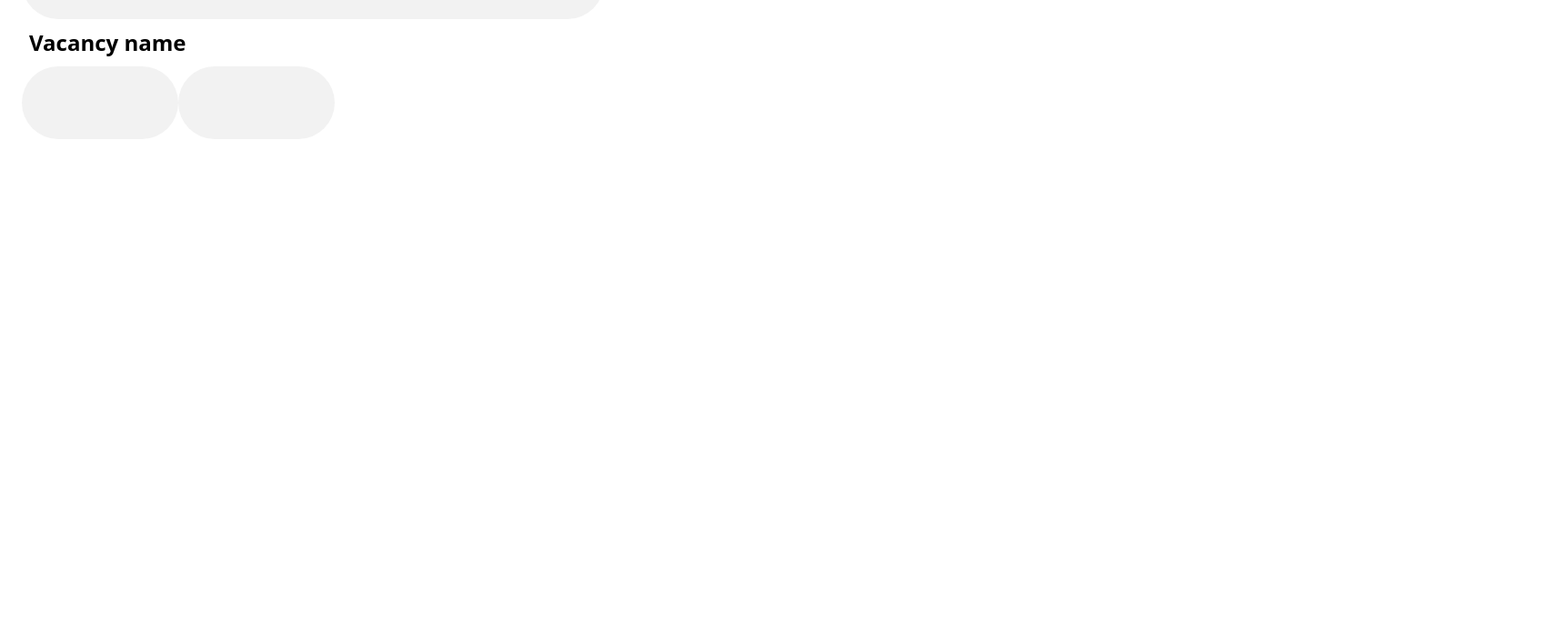
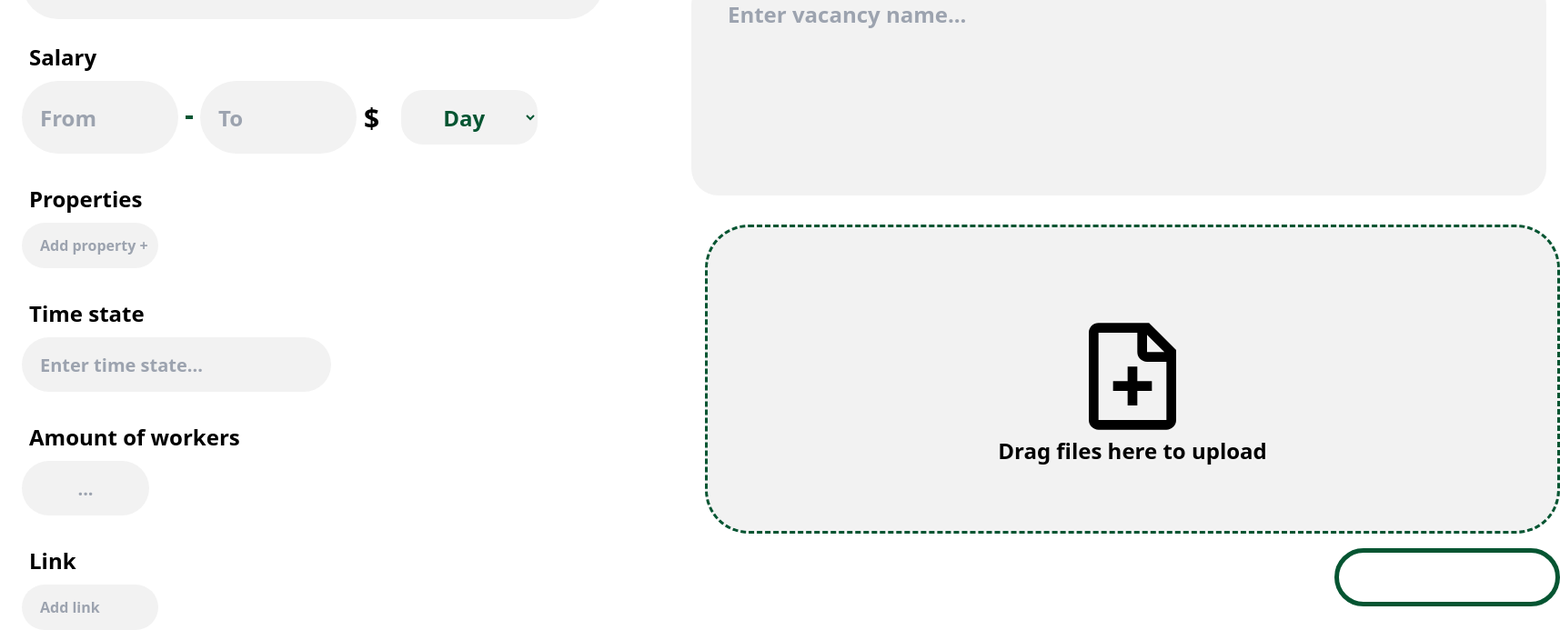
Before and after one commit to BALMUZDAQ-STUDIO/Freedom-hack-Front, a React (Vite) app: page /create in a window 1280 px wide. Shown: the part 335-1028 px from the top of the page at 91% size, 1715 px wide, since content can reach past the window. Before the commit the page ends 800 px from the top, so only its background shows below. Built offline with nearby package versions, Linux system fonts and the light colour scheme.

Commit message:
Update Create.jsx

```diff
--- a/src/pages/Create.jsx
+++ b/src/pages/Create.jsx
@@ -1,34 +1,199 @@
-import React, { useState } from 'react'
-import { Header } from '../modules'
+import React, { useState } from "react";
+import { Header } from "../modules";
+import { icons } from "../constants/index.js";
+import { CustomButton } from "../UI";
 function Create() {
-    const [name, setName] = useState("")
+    const [name, setName] = useState("");
+
+    const [files, setFiles] = useState([]);
+    const [uploadedFiles, setUploadedFiles] = useState([]);
+    const [uploadProgress, setUploadProgress] = useState(0);
+    function handleMultipleChange(event) {
+        setFiles([...event.target.files]);
+    }
+
+    const [inputValue, setInputValue] = useState("");
+    const [inputValue1, setInputValue1] = useState("");
+
+    const [createdObjects, setCreatedObjects] = useState([]);
+    const [createdObjects1, setCreatedObjects1] = useState([]);
+
+    const handleInputChange1 = (event) => {
+        setInputValue1(event.target.value);
+    };
+
+    const handleInputChange = (event) => {
+        setInputValue(event.target.value);
+    };
+
+    const handleKeyPress = (event) => {
+        if (event.key === "Enter" && inputValue.trim()) {
+            setCreatedObjects([...createdObjects1, inputValue]);
+            setInputValue(""); // обнуляем инпут
+        }
+    };
+    const handleKeyPress1 = (event) => {
+        if (event.key === "Enter" && inputValue1.trim()) {
+            setCreatedObjects1([
+                ...createdObjects1,
+                inputValue1.match(
+                    /^(?:https?:\/\/)?(?:[^\.]+\.)*([^\.]+)\.[^\.]+\//
+                )[1],
+            ]);
+            setInputValue1(""); // обнуляем инпут
+        }
+    };
     return (
         <main className="flex justify-center flex-col">
-        <Header/>
-        <p className='text-[#055532] text-[64px] text-center font-bold'>Create vacancy</p>
+            <Header />
+            <p className="text-[#055532] text-[64px] text-center font-bold">
+                Create vacancy
+            </p>
             <form>
                 <div className="flex ">
                     <div>
-            <div className='ml-6'>
-                <p className='font-bold text-[24px] m-2'>Vacancy name</p>
-                <input className="bg-[#F2F2F2] rounded-[80px] h-[80px] w-[640px] text-[24px] font-bold pl-5" placeholder='Enter vacancy name...'/>
+                        <div className="ml-6">
+                            <p className="font-bold text-[24px] m-2">
+                                Vacancy name
+                            </p>
+                            <input
+                                className="bg-[#F2F2F2] rounded-[80px] h-[80px] w-[640px] text-[24px] font-bold pl-5 focus:outline-[#055532]"
+                                placeholder="Enter vacancy name..."
+                            />
                         </div>
-            <div className='ml-6'>
-                <p className='font-bold text-[24px] m-2'>Vacancy name</p>
-                <div className='flex items-center'>
-                <input className="bg-[#F2F2F2] rounded-[80px] h-[80px] w-[172px] text-[24px] font-bold pl-5" />
-                <div className=''></div>
-                <input className="bg-[#F2F2F2] rounded-[80px] h-[80px] w-[172px] text-[24px] font-bold pl-5" />
-
+                        <div className="ml-6">
+                            <p className="font-bold text-[24px] mt-6 m-2">
+                                Salary
+                            </p>
+                            <div className="flex items-center">
+                                <input
+                                    className="bg-[#F2F2F2] rounded-[80px] h-[80px] w-[172px] text-[24px] font-bold pl-5 focus:outline-[#055532] mr-2"
+                                    placeholder="From"
+                                />
+                                <div className="h-1 w-2 bg-[#055532]"></div>
+                                <input
+                                    className="bg-[#F2F2F2] rounded-[80px] h-[80px] w-[172px] text-[24px] font-bold pl-5 focus:outline-[#055532] ml-2"
+                                    placeholder="To"
+                                />
+                                <p className="font-bold text-[30px] m-2">$</p>
+                                <div className="ml-4">
+                                    <select
+                                        name="select"
+                                        className="h-[60px] w-[150px] bg-[#F2F2F2] text-[24px] text-[#055532] font-bold flex justify-center items-center text-center rounded-3xl"
+                                    >
+                                        <option value="value1">Hour</option>
+                                        <option value="value2" selected>
+                                            Day
+                                        </option>
+                                        <option value="value3">Mounth</option>
+                                        <option value="value4">Year</option>
+                                    </select>
                                 </div>
                             </div>
-
                         </div>
-        <div></div>
+                        <div className="ml-6">
+                            <p className="font-bold text-[24px] m-2 mt-8 ">
+                                Properties
+                            </p>
+                            <div className="flex flex-row gap-2 items-center">
+                                <input
+                                    className="bg-[#F2F2F2] rounded-[80px] h-[50px] w-[150px] text-[16px] font-bold pl-5 focus:outline-[#055532] "
+                                    type="text"
+                                    value={inputValue}
+                                    onChange={handleInputChange}
+                                    onKeyPress={handleKeyPress}
+                                    placeholder="Add property +"
+                                />
+                                {createdObjects.map((text, index) => (
+                                    <div
+                                        key={index}
+                                        className="bg-[#055532] text-[#fff] rounded-[80px] h-[50px] w-[150px] text-[16px] font-bold  flex justify-center items-center"
+                                    >
+                                        {text}
+                                    </div>
+                                ))}
+                            </div>
+                        </div>
+                        <div className="ml-6 mt-8">
+                            <p className="font-bold text-[24px] m-2">
+                                Time state
+                            </p>
+                            <input
+                                className="bg-[#F2F2F2] rounded-[80px] h-[60px] w-[340px] text-[20px] font-bold pl-5 focus:outline-[#055532]"
+                                placeholder="Enter time state..."
+                            />
+                        </div>
+                        <div className="ml-6 mt-8">
+                            <p className="font-bold text-[24px] m-2">
+                                Amount of workers
+                            </p>
+                            <input
+                                className="bg-[#F2F2F2] rounded-[80px] h-[60px] w-[140px] text-[20px] font-bold text-center focus:outline-[#055532]"
+                                placeholder="..."
+                            />
+                        </div>
+                        <div className="ml-6">
+                            <p className="font-bold text-[24px] m-2 mt-8 ">
+                                Link
+                            </p>
+                            <div className="flex flex-row gap-2 items-center">
+                                <input
+                                    className="bg-[#F2F2F2] rounded-[80px] h-[50px] w-[150px] text-[16px] font-bold pl-5 focus:outline-[#055532] "
+                                    type="text"
+                                    value={inputValue1}
+                                    onChange={handleInputChange1}
+                                    onKeyPress={handleKeyPress1}
+                                    placeholder="Add link"
+                                />
+                                {createdObjects1.map((text, index) => (
+                                    <div
+                                        key={index}
+                                        className="bg-[#055532] text-[#fff] rounded-[80px] px-[20px] py-[15px] text-[16px] font-bold  flex justify-center items-center"
+                                    >
+                                        {text}
+                                    </div>
+                                ))}
+                            </div>
+                        </div>
+                    </div>
+                    <div className="ml-24 mt-8">
+                        <p className="text-[36px] font-bold">
+                            Vacancy description
+                        </p>
+                        <input
+                            className="bg-[#F2F2F2] text-start items-start justify-start pb-40 pl-10 rounded-[30px] h-[240px] w-[940px] text-[24px] font-bold  focus:outline-[#055532]"
+                            placeholder="Enter vacancy name..."
+                        />
+                        <label className="block">
+                            <div className="bg-[#F2F2F2] border-[3px] border-[#055532] border-dashed ml-[15px] w-[940px] h-[340px] rounded-[48px] cursor-pointer mt-8">
+                                <img
+                                    src={icons.uploadFile}
+                                    alt="Upload Icon"
+                                    className="upload-icon h-[128px] text-center align-center justify-center ml-auto mr-auto mt-[100px]"
+                                />
+                                <h2 className="text-center text-[24px] font-bold mb-[25px]">
+                                    Drag files here to upload
+                                </h2>
+                            </div>
+                            <input
+                                type="file"
+                                onChange={handleMultipleChange}
+                                multiple
+                                hidden
+                            />
+                        </label>
+                        <div className="flex justify-end mt-4">
+                            <CustomButton
+                                title="Create vacancy"
+                                containerStyles="bg-[#055532] py-2 px-6"
+                                textStyles="text-white"
+                            />
+                        </div>
+                    </div>
                 </div>
             </form>
         </main>
-  )
+    );
 }
 
-export default Create
+export default Create;
```
Lines whose indentation alone changed are shown as unchanged.
